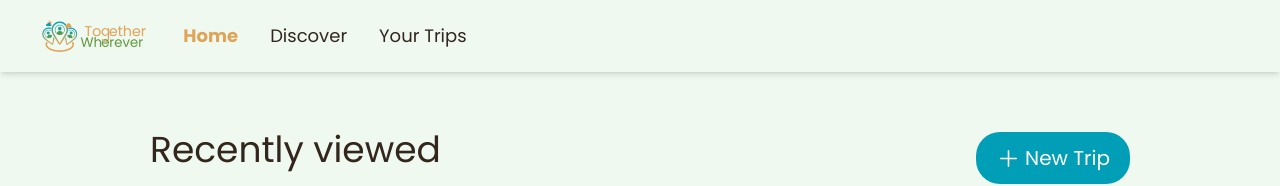
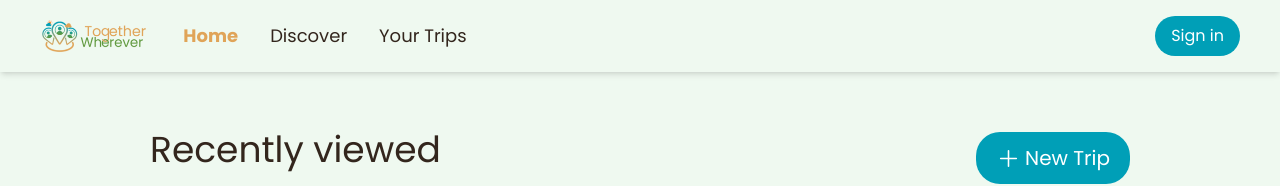
Before and after one commit to TogetherWherever/TogetherWherever-Frontend, a Next.js app in the folder together-wherever/: page / in a window 1280 px wide. Shown: the top 186 px of the page. Built offline with nearby package versions, Linux system fonts and the light colour scheme.

Commit message:
Add signin button.

```diff
--- a/together-wherever/src/app/components/NavBar.tsx
+++ b/together-wherever/src/app/components/NavBar.tsx
@@ -4,18 +4,24 @@ import Link from 'next/link';
 import { usePathname } from 'next/navigation';
 import { useEffect, useState } from "react";
 import Image from 'next/image';
+import { useRouter } from "next/navigation";
+import { BaseButton } from "@/app/components/buttons/BaseButton";
 import { jwtDecode } from 'jwt-decode';
 
 export default function NavBar() {
     const pathname = usePathname();
-    const [username, setUsername] = useState('');
-
+    const router = useRouter();
+    const [username, setUsername] = useState<string | undefined>('');
 
     const links = [
         { href: '/', label: 'Home' },
         { href: '/discover', label: 'Discover' },
         { href: '/your-trips', label: 'Your Trips' },
     ];
+
+    const handleNavigateToSignInPage = () => {
+        router.push("/signin");
+    };
 
 
     useEffect(() => {
@@ -58,9 +64,17 @@ export default function NavBar() {
                     {link.label}
                 </Link>
             ))}
-            {username && (
+            {username ? (
                 <div className="flex flex-row ml-auto text-lg font-semibold text-asparagus-green">
-                    <p>Hi!,</p><p>{ username }</p>
+                    <p className='mr-1'>Hi!,</p><p>{ username }</p>
+                </div>
+            ) : (
+                <div className='flex flex-row ml-auto'>
+                  <BaseButton
+                        buttonTxt="Sign in"
+                        onClick={handleNavigateToSignInPage}
+                        className='!text-base !py-2 !px-4'
+                    />
                 </div>
             )}
         </nav>
```
